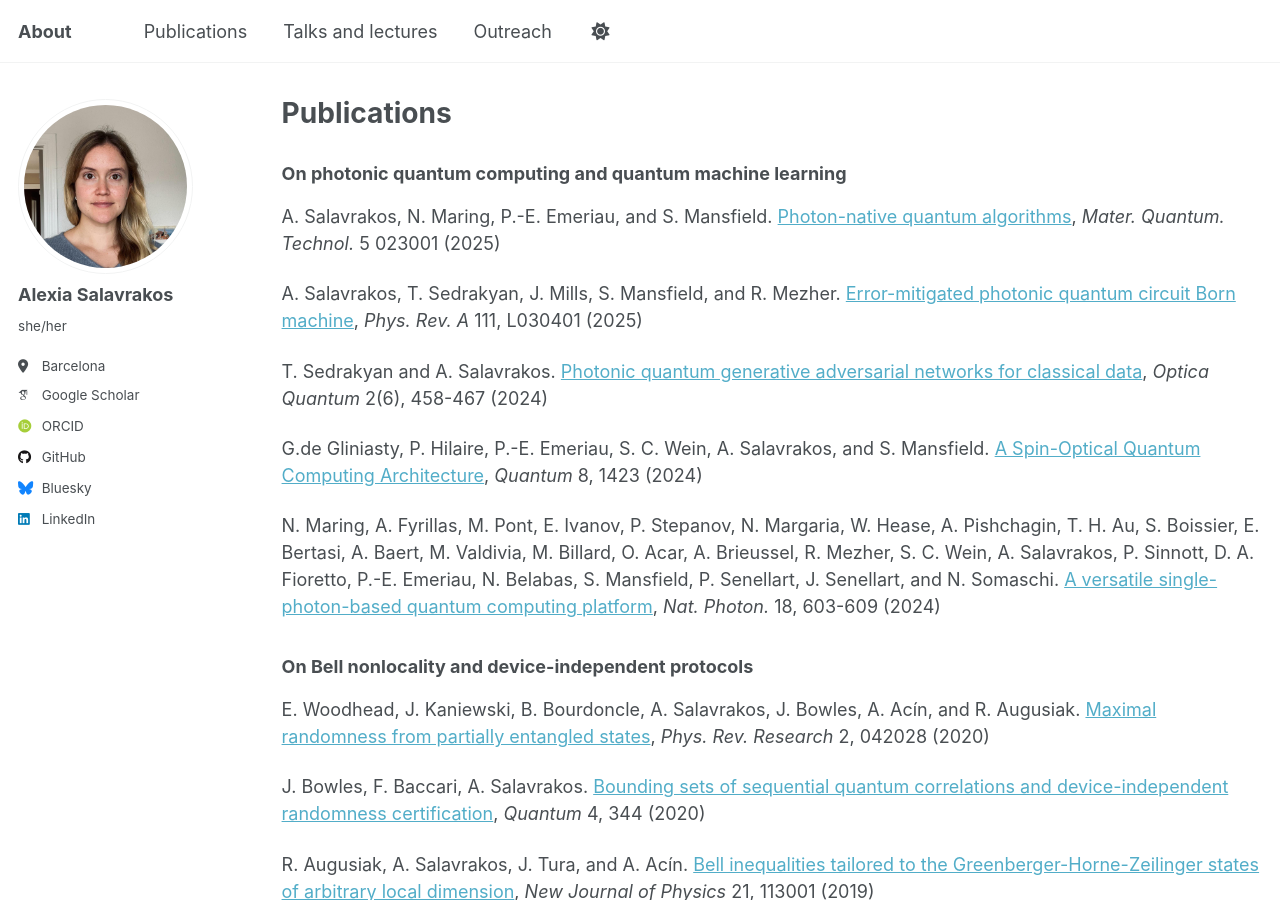
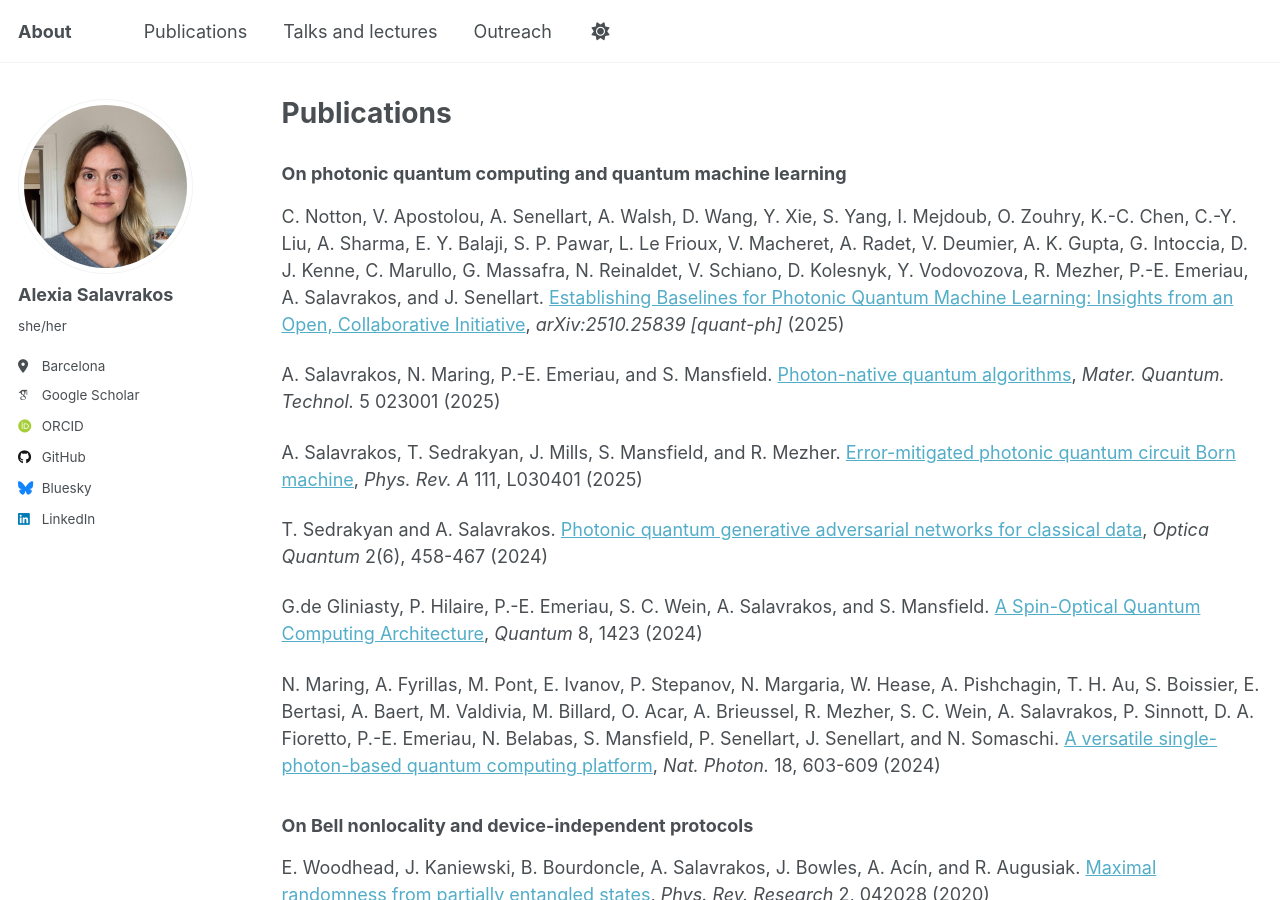
Before and after one commit to alexiasalavrakos/alexiasalavrakos.github.io, a Jekyll site: the page built from _pages/publications.md, in a window 1280 px wide and 900 px high. Built offline with Jekyll 4.4.1, drawn with Linux system fonts in a browser that asks for light colours; some web fonts are replaced.

Commit message:
Update publications.md

```diff
--- a/_pages/publications.md
+++ b/_pages/publications.md
@@ -11,6 +11,8 @@ redirect_from:
 
 
 ### On photonic quantum computing and quantum machine learning
+
+C. Notton, V. Apostolou, A. Senellart, A. Walsh, D. Wang, Y. Xie, S. Yang, I. Mejdoub, O. Zouhry, K.-C. Chen, C.-Y. Liu, A. Sharma, E. Y. Balaji, S. P. Pawar, L. Le Frioux, V. Macheret, A. Radet, V. Deumier, A. K. Gupta, G. Intoccia, D. J. Kenne, C. Marullo, G. Massafra, N. Reinaldet, V. Schiano, D. Kolesnyk, Y. Vodovozova, R. Mezher, P.-E. Emeriau, A. Salavrakos, and J. Senellart. [Establishing Baselines for Photonic Quantum Machine Learning: Insights from an Open, Collaborative Initiative](https://arxiv.org/abs/2510.25839), *arXiv:2510.25839 [quant-ph]* (2025)
 
 A. Salavrakos, N. Maring, P.-E. Emeriau, and S. Mansfield. [Photon-native quantum algorithms](https://iopscience.iop.org/article/10.1088/2633-4356/adc531), *Mater. Quantum. Technol.* 5 023001 (2025)
 
```
